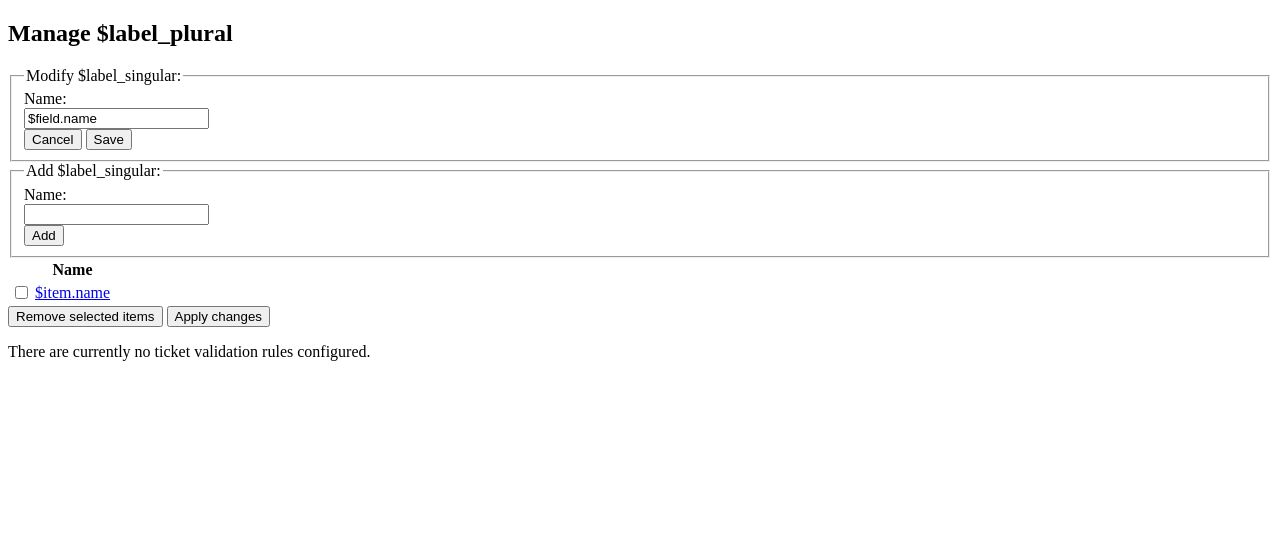
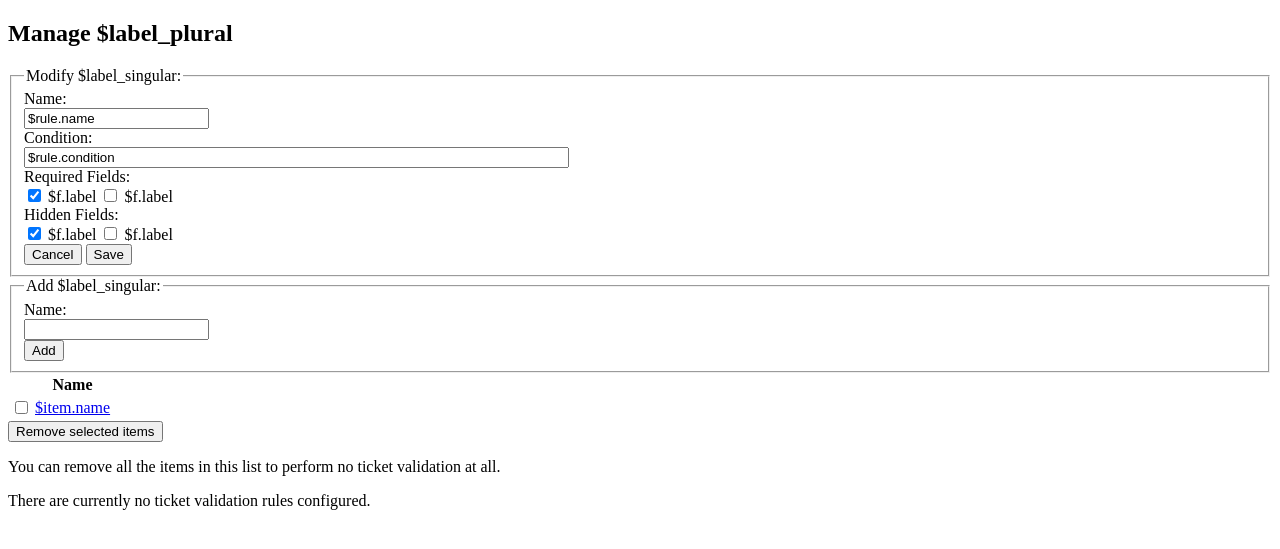
Before and after one commit to mbooth101/trac-ticketvalidation, a Python web app: template ticketvalidation/templates/admin_ticketvalidation.html in a window 1280 px wide. Shown: the top 549 px of the page. Run offline with Jinja, Linux system fonts and the light colour scheme; the template is opened without the code that fills it, so the values that code supplies are empty.

Commit message:
Can now view the details of validation rules through the admin panel.

```diff
--- a/ticketvalidation/templates/admin_ticketvalidation.html
+++ b/ticketvalidation/templates/admin_ticketvalidation.html
@@ -12,11 +12,28 @@
     <h2>Manage $label_plural</h2>
 
     <py:choose test="view">
-      <form py:when="'detail'" class="mod" id="modprod" method="post" action="">
+      <form py:when="'detail'" class="mod" id="modrule" method="post" action="">
         <fieldset>
           <legend>Modify $label_singular:</legend>
           <div class="field">
-            <label>Name:<br /><input type="text" name="name" value="$field.name"/></label>
+            <label>Name:<br /><input type="text" name="name" value="$rule.name"/></label>
+          </div>
+          <div class="field">
+            <label>Condition:<br /><input type="text" size="65" name="condition" value="$rule.condition"/></label>
+          </div>
+          <div class="field">
+            Required Fields:<br />
+            <py:for each="f in fields">
+              <label py:if="f.name in rule.required"><input type="checkbox" name="required" value="$f.name" checked="checked"/> $f.label</label>
+              <label py:if="f.name not in rule.required"><input type="checkbox" name="required" value="$f.name"/> $f.label</label>
+            </py:for>
+          </div>
+          <div class="field">
+            Hidden Fields:<br />
+            <py:for each="f in fields">
+              <label py:if="f.name in rule.hidden"><input type="checkbox" name="required" value="$f.name" checked="checked"/> $f.label</label>
+              <label py:if="f.name not in rule.hidden"><input type="checkbox" name="required" value="$f.name"/> $f.label</label>
+            </py:for>
           </div>
           <div class="buttons">
             <input type="submit" name="cancel" value="Cancel" />
@@ -26,7 +43,7 @@
       </form>
 
       <py:otherwise>
-        <form class="addnew" id="addprod" method="post" action="">
+        <form class="addnew" id="addrule" method="post" action="">
           <fieldset>
             <legend>Add $label_singular:</legend>
             <div class="field">
@@ -57,8 +74,10 @@
             </table>
             <div class="buttons">
               <input type="submit" name="remove" value="Remove selected items" />
-              <input type="submit" name="apply" value="Apply changes" />
             </div>
+            <p class="help">
+              You can remove all the items in this list to perform no ticket validation at all.
+            </p>
           </form>
 
           <p py:otherwise="" class="help">
```
Also changed, not shown: ticketvalidation/admin.py (+26 -2 lines).
